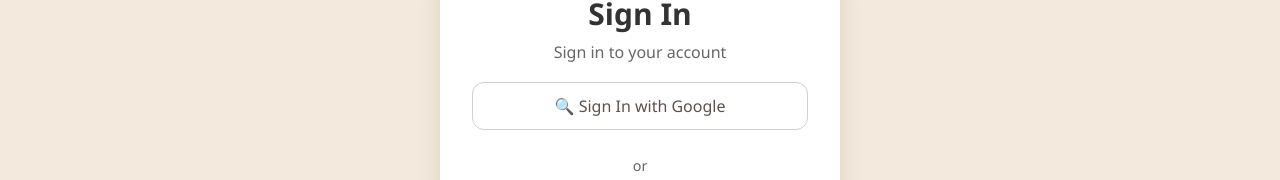
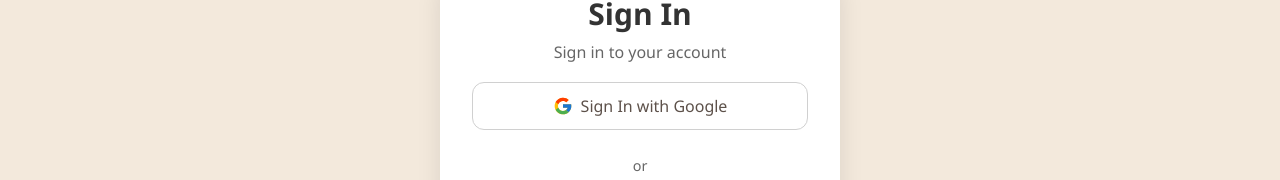
Before and after one commit to khateg/Website, a React (Vite) app: page /login in a window 1280 px wide. Shown: the part 268-448 px from the top of the page. Built offline with nearby package versions, Linux system fonts and the light colour scheme; no server answers; the database is empty.

Commit message:
Add google icon

```diff
--- a/src/pages/customer/LoginPage.jsx
+++ b/src/pages/customer/LoginPage.jsx
@@ -3,6 +3,7 @@
 import { GoogleAuthProvider, signInWithPopup } from 'firebase/auth'
 import { auth, db } from '../../services/firebase'
 import { ref, get, set } from 'firebase/database'
+import { FcGoogle } from 'react-icons/fc'
 import '../styles/pages.css'
 
 function LoginPage() {
@@ -84,7 +85,8 @@
           }}
           disabled={loading}
         >
-          {loading ? 'Signing In...' : '🔍 Sign In with Google'}
+          <FcGoogle size={20} />
+          {loading ? 'Signing In...' : 'Sign In with Google'}
         </button>
 
         <div className="divider">or</div>
--- a/src/pages/customer/SignupPage.jsx
+++ b/src/pages/customer/SignupPage.jsx
@@ -3,6 +3,7 @@
 import { GoogleAuthProvider, signInWithPopup } from 'firebase/auth'
 import { auth, db } from '../../services/firebase'
 import { ref, set } from 'firebase/database'
+import { FcGoogle } from 'react-icons/fc'
 import '../styles/pages.css'
 
 function SignupPage() {
@@ -62,7 +63,8 @@
           onClick={handleGoogleSignUp}
           disabled={loading}
         >
-          {loading ? 'Signing Up...' : '🔍 Sign Up with Google'}
+          <FcGoogle size={20} />
+          {loading ? 'Signing Up...' : 'Sign Up with Google'}
         </button>
 
         <div className="divider">or</div>
```
